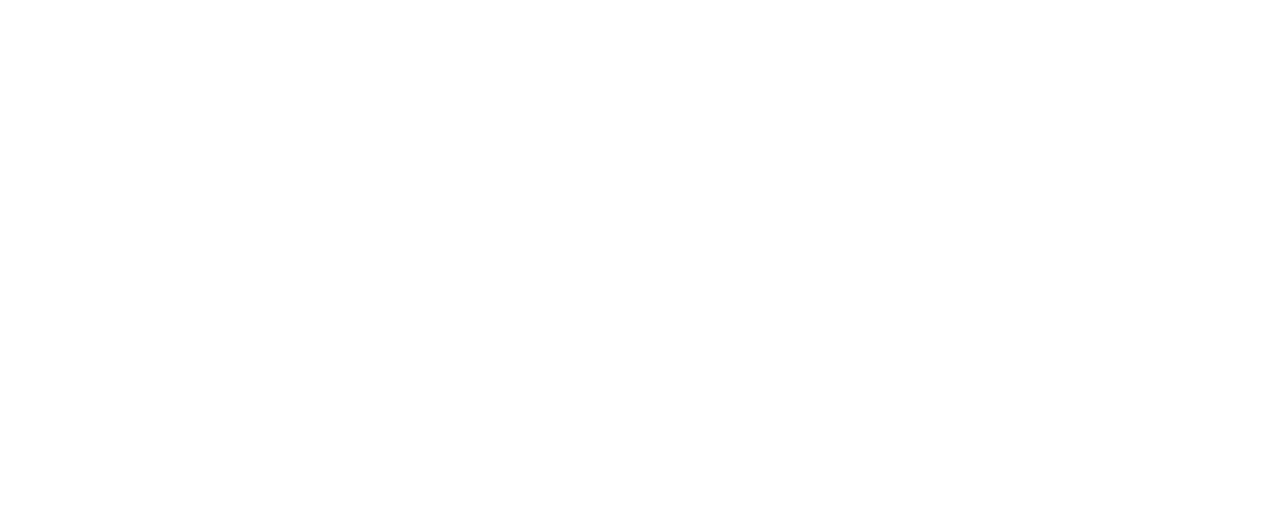
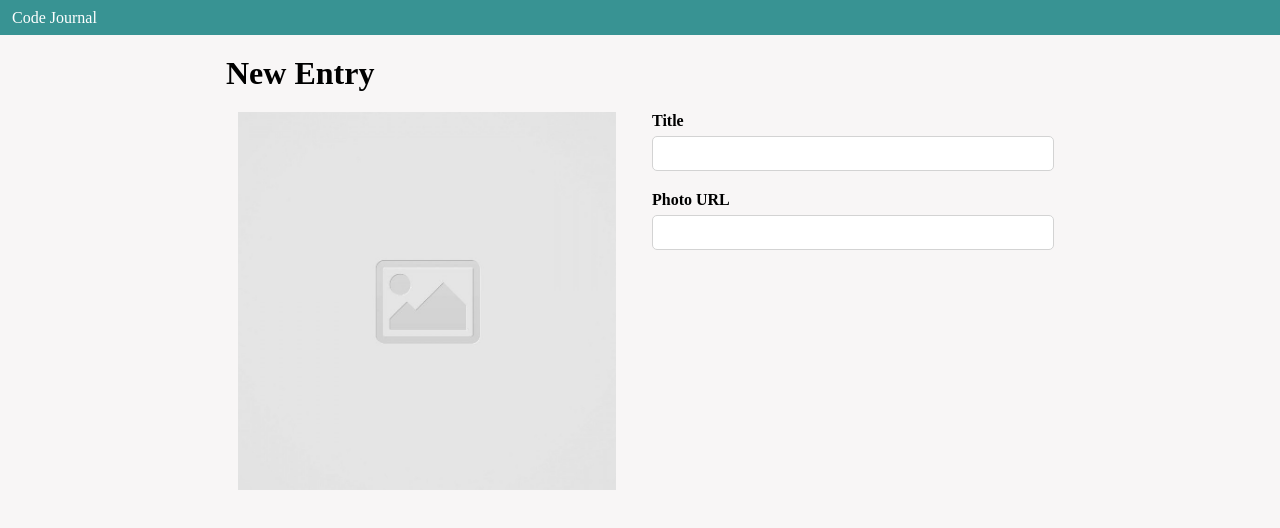
Before and after one commit to mgmauriello/code-journal, a website: page index.html in a window 1280 px wide. Drawn offline with Linux system fonts and the light colour scheme.

Commit message:
creation of entry form inputs and styling for inputs. #1.

```diff
--- a/css/styles.css
+++ b/css/styles.css
@@ -0,0 +1,45 @@
+body {
+  background-color: #f8f6f6;
+}
+
+div {
+  margin-bottom: 20px;
+}
+
+.header {
+  height: 35px;
+  background-color: #389393;
+}
+
+.header h4 {
+  margin: 0;
+  line-height: 35px;
+  font-weight: 300;
+  color: #fff;
+}
+
+h1 {
+  margin: 20px 0;
+}
+
+img {
+  border-radius: 5px;
+}
+
+label {
+  font-weight: 600;
+  font-size: 16px;
+}
+
+input {
+  height: 35px;
+  width: 400px;
+  margin-top: 6px;
+  border: 1px solid #d3d3d3;
+  border-radius: 5px;
+}
+
+textarea {
+  border: 1px solid #d3d3d3;
+  border-radius: 5px;
+}
--- a/index.html
+++ b/index.html
@@ -18,6 +18,40 @@
   <header>
   </header>
   <main>
+    <div data-view="entry-form">
+      <header class="header">
+        <h4 class="column-full">Code Journal</h4>
+      </header>
+
+      <div class="container">
+        <div class="column-full">
+          <h1>New Entry</h1>
+        </div>
+        <form action="example.php" method="get" name="name1" id="entry-form">
+
+          <div class="row">
+            <div class="column-half">
+              <img src="images/placeholder-image-square.jpg" class="column-full" alt="placed-image">
+            </div>
+
+            <div class="column-half">
+              <label for="title">Title</label>
+              <div>
+                <input class="column-full" type="text" name="title" id="title" required>
+              </div>
+
+              <div>
+                <label for="photo">Photo URL</label>
+                <div>
+                  <input class="column-full" type="url" name="photoUrl" id="photoUrl" required>
+                </div>
+              </div>
+            </div>
+          </div>
+
+        </form>
+      </div>
+    </div>
   </main>
   <script src="js/data.js"></script>
   <script src="js/main.js"></script>
```
Also changed, not shown: 1 other file.
